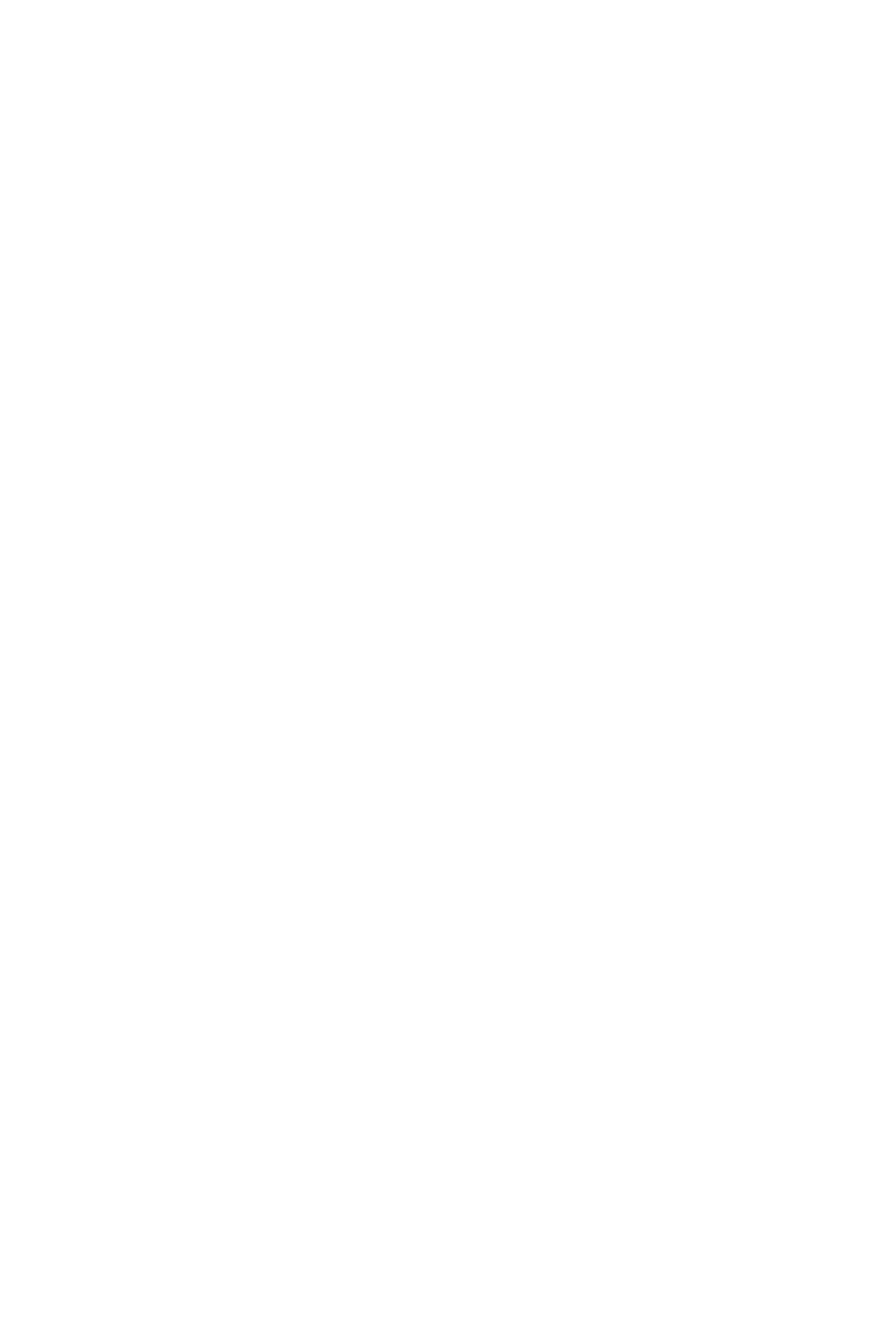
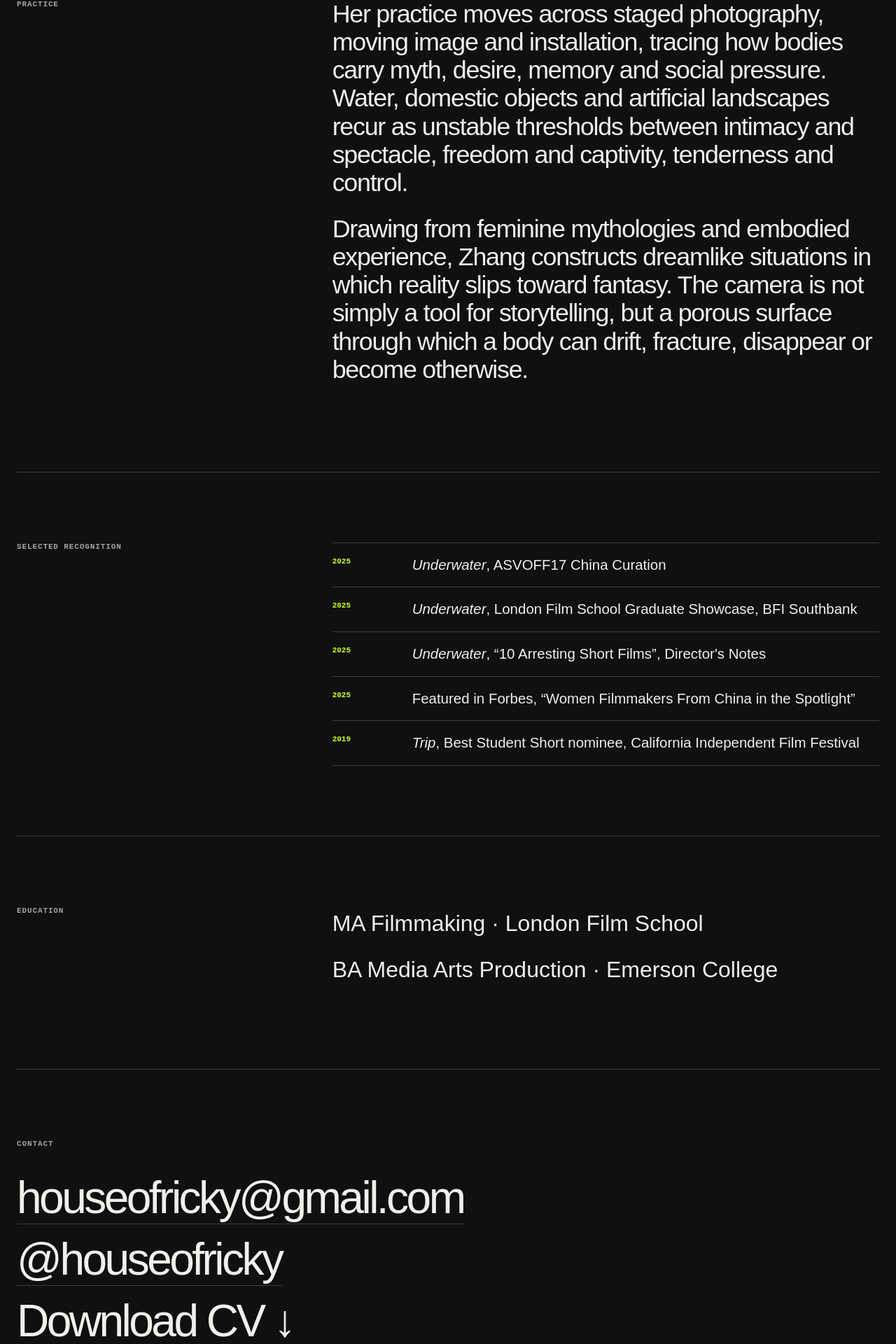
Before and after one commit to houseofricky-netizen/RuiqiZhangArt, a Next.js app: page /about in a window 1280 px wide. Before the commit this address had no page. Shown: the part 875-2795 px from the top of the page at 70% size. Before the commit the page ends 800 px from the top, so only its background shows below. Built offline with nearby package versions, Linux system fonts and the light colour scheme.

Commit message:
Add artist biography page
This file contains the About page for Ruiqi Zhang, including sections on biography, practice, recognition, education, and contact information.

```diff
--- /dev/null
+++ b/app/about/page.tsx
@@ -0,0 +1,70 @@
+import type { Metadata } from "next";
+import { SiteFooter, SiteHeader } from "../ui";
+
+export const metadata: Metadata = {
+  title: "About",
+  description: "Biography, education and selected recognition for Ruiqi Zhang.",
+};
+
+export default function AboutPage() {
+  return (
+    <>
+      <SiteHeader />
+      <main className="about-page page-shell">
+        <section className="about-intro">
+          <p className="eyebrow">04 / About</p>
+          <h1>Ruiqi Zhang is a Chinese visual artist based in London, working across image, body and imagined worlds.</h1>
+        </section>
+
+        <section className="about-grid">
+          <div>
+            <p className="eyebrow">Practice</p>
+          </div>
+          <div className="about-copy">
+            <p>
+              Her practice moves across staged photography, moving image and
+              installation, tracing how bodies carry myth, desire, memory and
+              social pressure. Water, domestic objects and artificial
+              landscapes recur as unstable thresholds between intimacy and
+              spectacle, freedom and captivity, tenderness and control.
+            </p>
+            <p>
+              Drawing from feminine mythologies and embodied experience, Zhang
+              constructs dreamlike situations in which reality slips toward
+              fantasy. The camera is not simply a tool for storytelling, but a
+              porous surface through which a body can drift, fracture,
+              disappear or become otherwise.
+            </p>
+          </div>
+        </section>
+
+        <section className="about-grid recognition">
+          <div><p className="eyebrow">Selected recognition</p></div>
+          <ul>
+            <li><span>2025</span><p><em>Underwater</em>, ASVOFF17 China Curation</p></li>
+            <li><span>2025</span><p><em>Underwater</em>, London Film School Graduate Showcase, BFI Southbank</p></li>
+            <li><span>2025</span><p><em>Underwater</em>, “10 Arresting Short Films”, Director&apos;s Notes</p></li>
+            <li><span>2025</span><p>Featured in Forbes, “Women Filmmakers From China in the Spotlight”</p></li>
+            <li><span>2019</span><p><em>Trip</em>, Best Student Short nominee, California Independent Film Festival</p></li>
+          </ul>
+        </section>
+
+        <section className="about-grid education">
+          <div><p className="eyebrow">Education</p></div>
+          <div>
+            <p>MA Filmmaking · London Film School</p>
+            <p>BA Media Arts Production · Emerson College</p>
+          </div>
+        </section>
+
+        <section className="contact-block">
+          <p className="eyebrow">Contact</p>
+          <a href="mailto:houseofricky@gmail.com">houseofricky@gmail.com</a>
+          <a href="https://www.instagram.com/houseofricky" target="_blank" rel="noreferrer">@houseofricky</a>
+          <a href="/Ruiqi-Zhang-CV.docx" download>Download CV ↓</a>
+        </section>
+      </main>
+      <SiteFooter />
+    </>
+  );
+}
```
